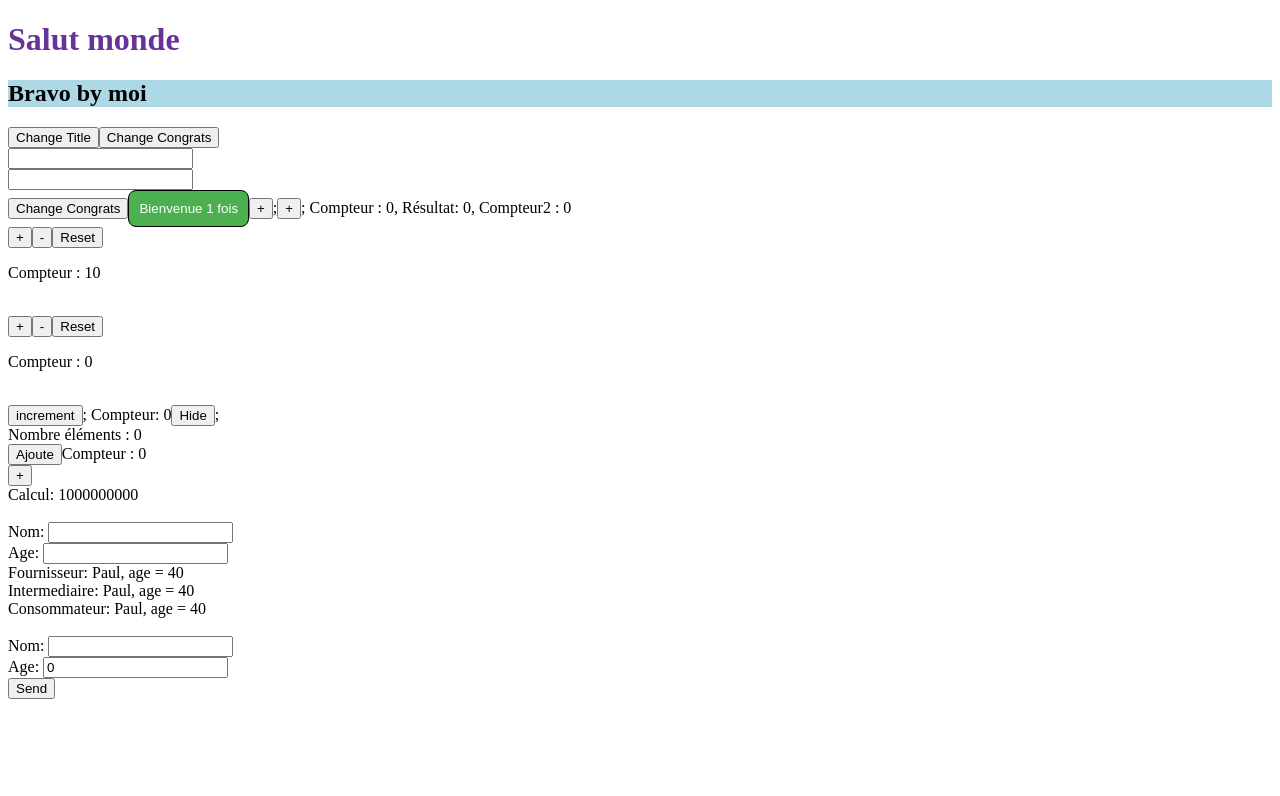
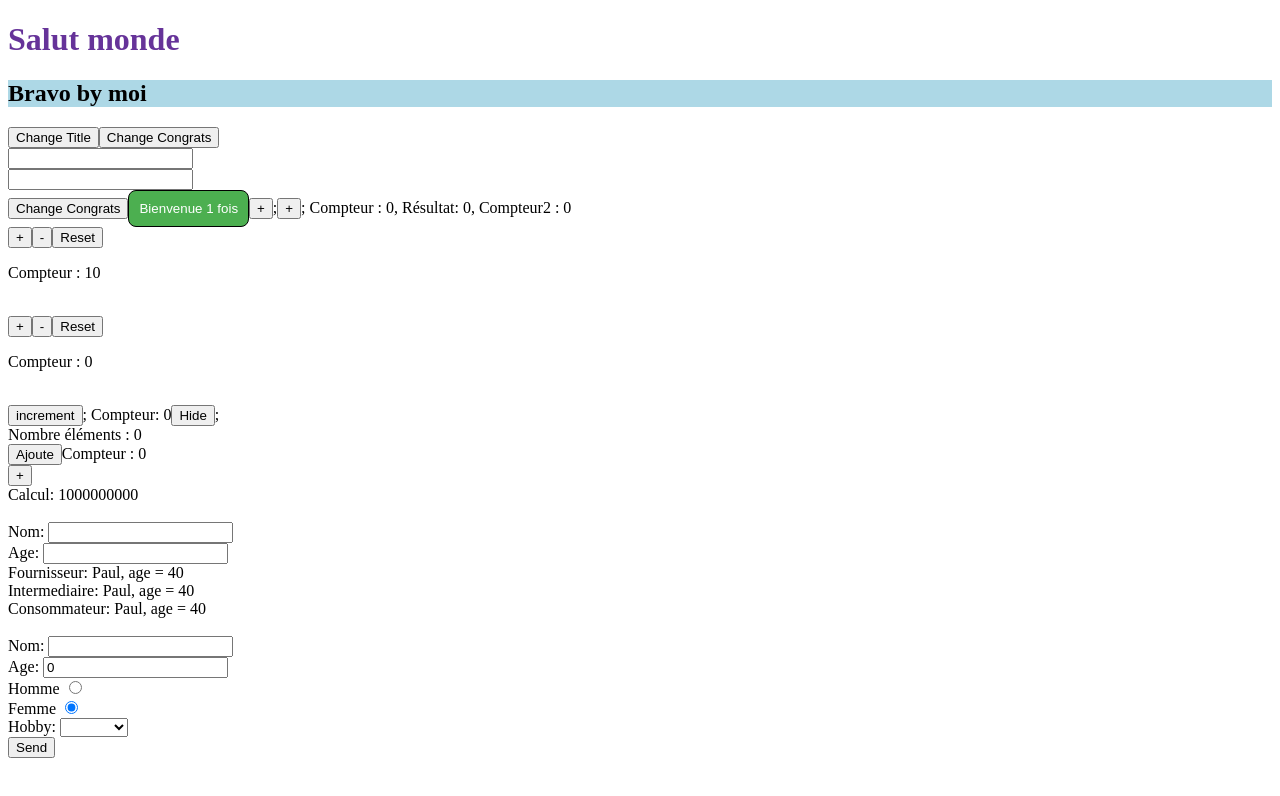
Before and after one commit to Felipebarcon/first-react-training-ex, a React (Create React App) app: page / in a window 1280 px wide. Shown: the top 796 px of the page. Built offline with nearby package versions, Linux system fonts and the light colour scheme.

Commit message:
creating form

```diff
--- a/src/Formulaire/LeFormulaireClasse.tsx
+++ b/src/Formulaire/LeFormulaireClasse.tsx
@@ -1,11 +1,14 @@
 import { Component } from 'react';
 
 interface FormulaireProps {}
+
+type hf = 'Homme' | 'Femme';
 
 // Tous les champs du formulaire
 interface FormulaireState {
   nom?: string;
   age?: number;
+  hf?: hf;
   errors?: {
     nom?: string;
     age?: string;
@@ -22,6 +25,7 @@ class LeFormulaire extends Component<FormulaireProps, FormulaireState> {
         nom: '',
         age: '',
       },
+      hf: 'Femme',
     };
     this.changeValue = this.changeValue.bind(this);
     this.submitForm = this.submitForm.bind(this);
@@ -68,9 +72,31 @@ class LeFormulaire extends Component<FormulaireProps, FormulaireState> {
   submitForm(event: any) {
     // dont submit the form if there are errors
     if (!this.state.errors!.nom && !this.state.errors!.age) {
-      alert(`Vous avez saisi ${this.state.nom} et ${this.state.age}`);
+      // first option to delete the state errors
+
+      // const newState = { ...this.state };
+      // delete newState.errors;
+
+      // second option to delete the state errors
+      const { errors, ...newstate } = this.state;
+
+      // alert(`Vous avez saisi ${this.state.nom} et ${this.state.age}`);
+      alert(JSON.stringify(newstate));
     }
     event.preventDefault();
+  }
+
+  createDropDownListFrom(name: string, ...tableau: string[]) {
+    return (
+      <select name={name}>
+        <option key=""></option>
+        {tableau.map((h, i) => (
+          <option key={h + i} value={i}>
+            {h}
+          </option>
+        ))}
+      </select>
+    );
   }
 
   render() {
@@ -89,6 +115,34 @@ class LeFormulaire extends Component<FormulaireProps, FormulaireState> {
         />
         {this.state.errors!.age}
         <br />
+        Homme{' '}
+        <input
+          type="radio"
+          name="hf"
+          value="Homme"
+          checked={this.state.hf === 'Homme'}
+          onChange={this.changeValue}
+        />
+        <br />
+        Femme{' '}
+        <input
+          type="radio"
+          name="hf"
+          value="Femme"
+          checked={this.state.hf === 'Femme'}
+          onChange={this.changeValue}
+        />
+        <br />
+        Hobby:{' '}
+        {this.createDropDownListFrom(
+          'Hobby',
+          'Sport',
+          'Cinéma',
+          'Lecture',
+          'Jeux',
+          'Autre'
+        )}
+        <br />
         <button type="submit">Send</button>
       </form>
     );
```
